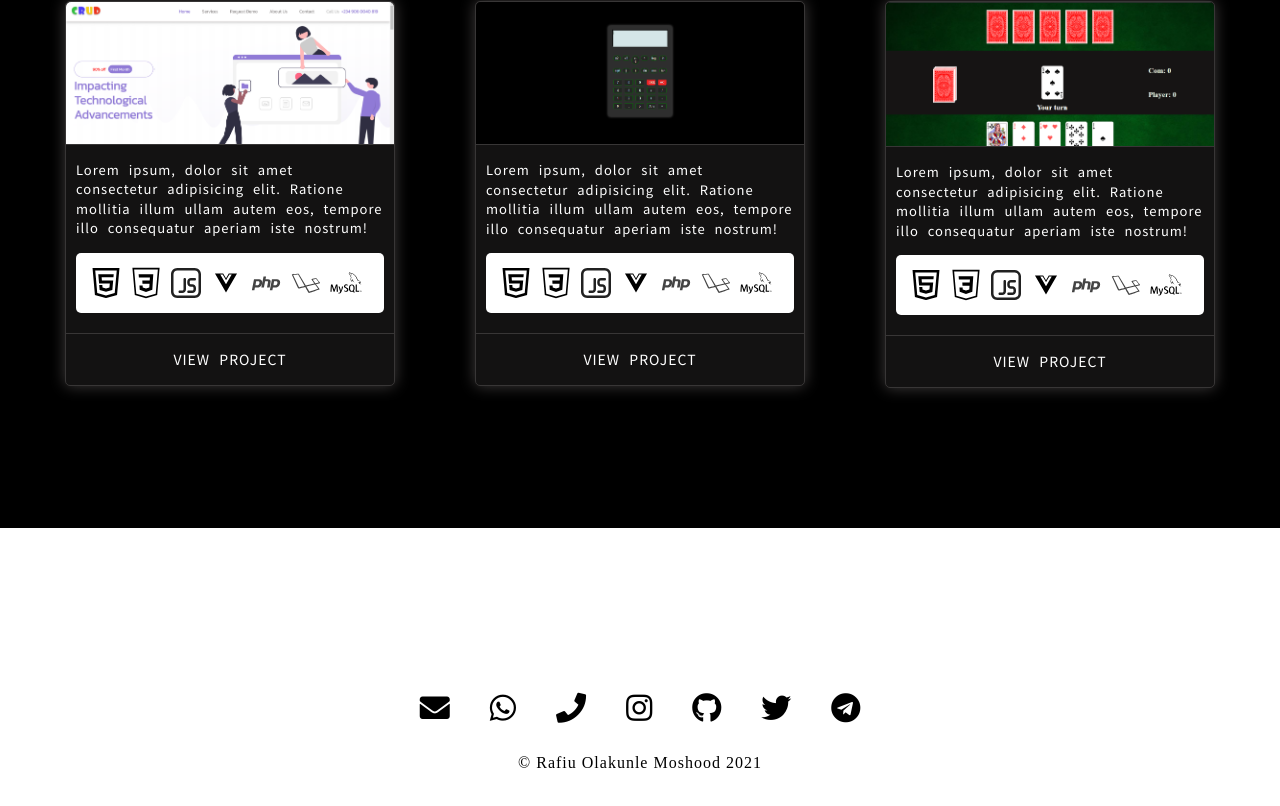
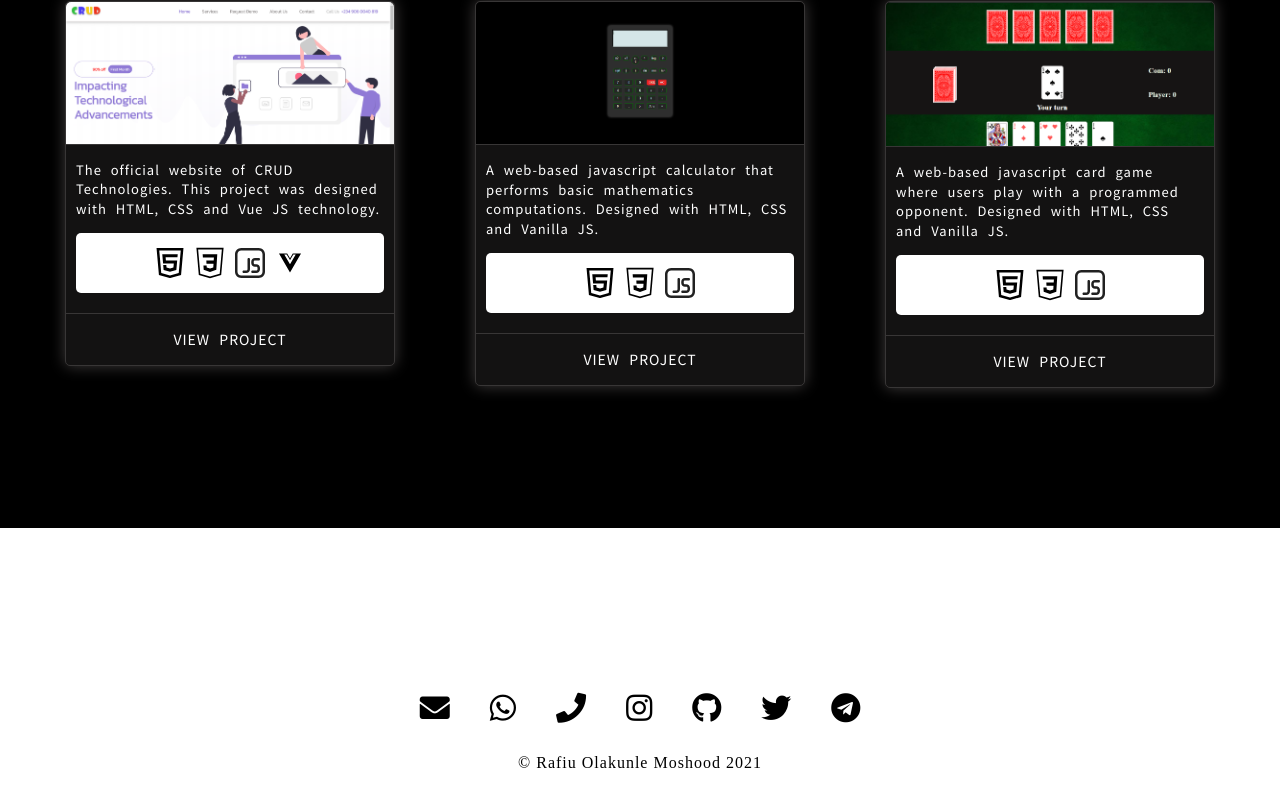
Before and after one commit to MoshoodRafiu/portfolio, a Vue app: page / in a window 1280 px wide. Shown: the part 1812-2618 px from the top of the page. Built offline with nearby package versions, Linux system fonts and the light colour scheme; a web font is replaced by a local one; what vue-particles would draw is missing.

Commit message:
Add projects desc

```diff
--- a/src/components/Projects.vue
+++ b/src/components/Projects.vue
@@ -16,66 +16,55 @@
                         <div class="row">
                             <div class="col-lg-4 col-md-6">
                                 <div class="project--container">
-                                    <div class="project--header">
+                                    <div class="project--header" @click="goToSite('https://crudng.com')">
                                         <img src="../assets/projects/crud.png" alt="">
                                     </div>
                                     <div class="project--body">
-                                        Lorem ipsum, dolor sit amet consectetur adipisicing elit. Ratione mollitia illum ullam autem eos, tempore illo consequatur aperiam iste nostrum!
+                                        The official website of CRUD Technologies. This project was designed with HTML, CSS and Vue JS technology.
                                     </div>
                                     <div class="project--footer">
                                         <img src="../assets/techs/html.svg" class="project--footer-tech" alt="html">
-                                        <img src="../assets/techs/css.svg" class="project--footer-tech" alt="html">
-                                        <img src="../assets/techs/javascript.svg" class="project--footer-tech" alt="html">
-                                        <img src="../assets/techs/vue.svg" class="project--footer-tech" alt="html">
-                                        <img src="../assets/techs/php.svg" class="project--footer-tech" alt="html">
-                                        <img src="../assets/techs/laravel.svg" class="project--footer-tech" alt="html">
-                                        <img src="../assets/techs/mysql.svg" class="project--footer-tech" alt="html">
+                                        <img src="../assets/techs/css.svg" class="project--footer-tech" alt="css">
+                                        <img src="../assets/techs/javascript.svg" class="project--footer-tech" alt="js">
+                                        <img src="../assets/techs/vue.svg" class="project--footer-tech" alt="vue">
                                     </div>
-                                    <div class="project--view">
+                                    <div class="project--view" @click="goToSite('https://crudng.com')">
                                         <a href="#">View Project</a>
                                     </div>
                                 </div>
                             </div>
                             <div class="col-lg-4 col-md-6">
                                 <div class="project--container">
-                                    <div class="project--header">
+                                    <div class="project--header" @click="goToSite('https://devrom-calculator.netlify.app')">
                                         <img src="../assets/projects/calculator.png" alt="">
                                     </div>
                                     <div class="project--body">
-                                        Lorem ipsum, dolor sit amet consectetur adipisicing elit. Ratione mollitia illum ullam autem eos, tempore illo consequatur aperiam iste nostrum!
+                                        A web-based javascript calculator that performs basic mathematics computations. Designed with HTML, CSS and Vanilla JS.
                                     </div>
                                     <div class="project--footer">
                                         <img src="../assets/techs/html.svg" class="project--footer-tech" alt="html">
-                                        <img src="../assets/techs/css.svg" class="project--footer-tech" alt="html">
-                                        <img src="../assets/techs/javascript.svg" class="project--footer-tech" alt="html">
-                                        <img src="../assets/techs/vue.svg" class="project--footer-tech" alt="html">
-                                        <img src="../assets/techs/php.svg" class="project--footer-tech" alt="html">
-                                        <img src="../assets/techs/laravel.svg" class="project--footer-tech" alt="html">
-                                        <img src="../assets/techs/mysql.svg" class="project--footer-tech" alt="html">
+                                        <img src="../assets/techs/css.svg" class="project--footer-tech" alt="css">
+                                        <img src="../assets/techs/javascript.svg" class="project--footer-tech" alt="js">
                                     </div>
-                                    <div class="project--view">
+                                    <div class="project--view" @click="goToSite('https://devrom-calculator.netlify.app')">
                                         <a href="#">View Project</a>
                                     </div>
                                 </div>
                             </div>
                             <div class="col-lg-4 col-md-6">
                                 <div class="project--container">
-                                    <div class="project--header">
+                                    <div class="project--header" @click="goToSite('https://devrom-cardgame.netlify.app')">
                                         <img src="../assets/projects/cardgame.png" alt="">
                                     </div>
                                     <div class="project--body">
-                                        Lorem ipsum, dolor sit amet consectetur adipisicing elit. Ratione mollitia illum ullam autem eos, tempore illo consequatur aperiam iste nostrum!
+                                        A web-based javascript card game where users play with a programmed opponent. Designed with HTML, CSS and Vanilla JS.
                                     </div>
                                     <div class="project--footer">
                                         <img src="../assets/techs/html.svg" class="project--footer-tech" alt="html">
-                                        <img src="../assets/techs/css.svg" class="project--footer-tech" alt="html">
-                                        <img src="../assets/techs/javascript.svg" class="project--footer-tech" alt="html">
-                                        <img src="../assets/techs/vue.svg" class="project--footer-tech" alt="html">
-                                        <img src="../assets/techs/php.svg" class="project--footer-tech" alt="html">
-                                        <img src="../assets/techs/laravel.svg" class="project--footer-tech" alt="html">
-                                        <img src="../assets/techs/mysql.svg" class="project--footer-tech" alt="html">
+                                        <img src="../assets/techs/css.svg" class="project--footer-tech" alt="css">
+                                        <img src="../assets/techs/javascript.svg" class="project--footer-tech" alt="js">
                                     </div>
-                                    <div class="project--view">
+                                    <div class="project--view" @click="goToSite('https://devrom-cardgame.netlify.app')">
                                         <a href="#">View Project</a>
                                     </div>
                                 </div>
@@ -89,7 +78,12 @@
 </template>
 <script>
 export default {
-
+    name: 'projects',
+    methods: {
+        goToSite(url){
+            window.open(url, '_blank')
+        }
+    }
 }
 </script>
 <style>
@@ -135,6 +129,7 @@ export default {
         width: 100%;
         border-radius: 5px 5px 0 0;
         transition: 0.6s linear;
+        cursor: pointer;
     }
     .project--container .project--header img:hover{
         transform: scale(1.1);
@@ -154,6 +149,7 @@ export default {
         display: flex;
         overflow-x: auto;
         border-radius: 5px;
+        justify-content: center;
     }
     .project--footer-tech{
         width: 40px;
@@ -163,6 +159,7 @@ export default {
         padding: 15px;
         font-family: 'Noto Sans TC', sans-serif;
         font-size: 14px;
+        cursor: pointer;
     }
      .project--container .project--view a{
         color: #fff;
```
